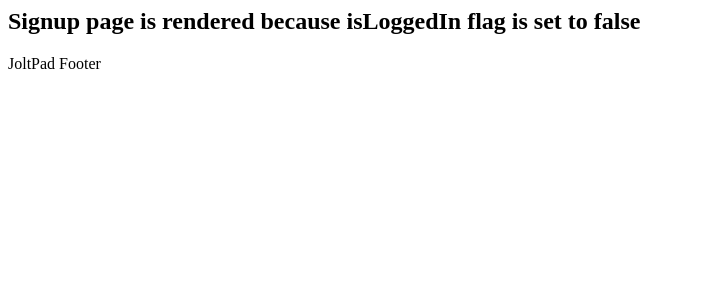
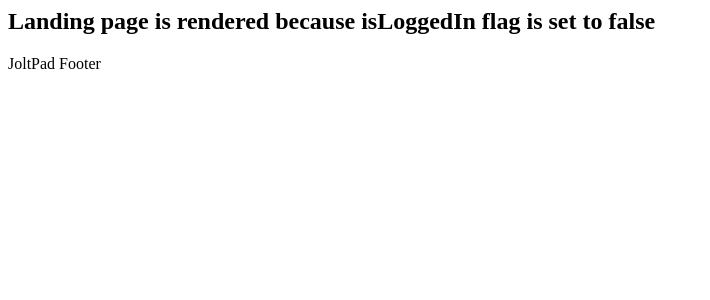
Before and after one commit to JoltPad/JoltPad, a React app: page / in a window 1280 px wide. Shown: the top 300 px of the page, without its empty margins (0-710 px from the left). Built offline with nearby package versions, Linux system fonts and the light colour scheme.

Commit message:
added landing page

```diff
--- a/client/App.jsx
+++ b/client/App.jsx
@@ -1,6 +1,7 @@
 import React, { useState } from 'react';
 import { SignUpPage } from './components/SignUpPage.jsx';
 import { NotePage } from './components/NotePage.jsx';
+import { LandingPage } from './components/LandingPage.jsx';
 
 
 
@@ -11,7 +12,7 @@ export function App() {
 
   return (
     <div>
-      {(isLoggedIn) ? <NotePage /> : <SignUpPage />}
+      {(isLoggedIn) ? <NotePage /> : <LandingPage />}
     </div>
   )
 }
--- /dev/null
+++ b/client/components/LandingPage.jsx
@@ -0,0 +1,10 @@
+import React, { useState } from 'react';
+
+export function LandingPage() {
+
+  return (
+    <div>
+      <h1>Landing page is rendered because isLoggedIn flag is set to false</h1>
+    </div>
+  )
+}
```
